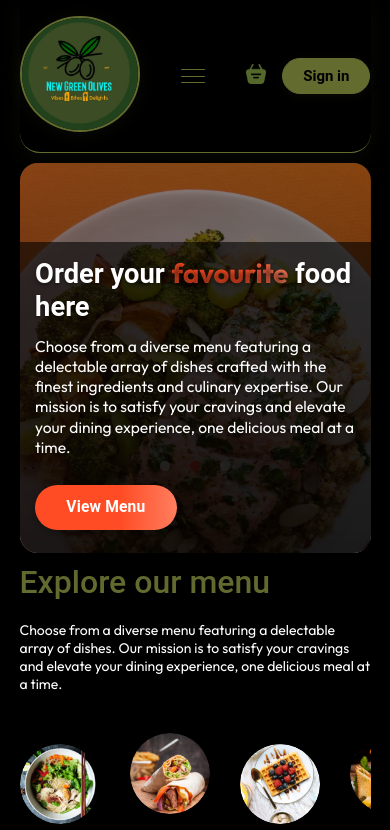
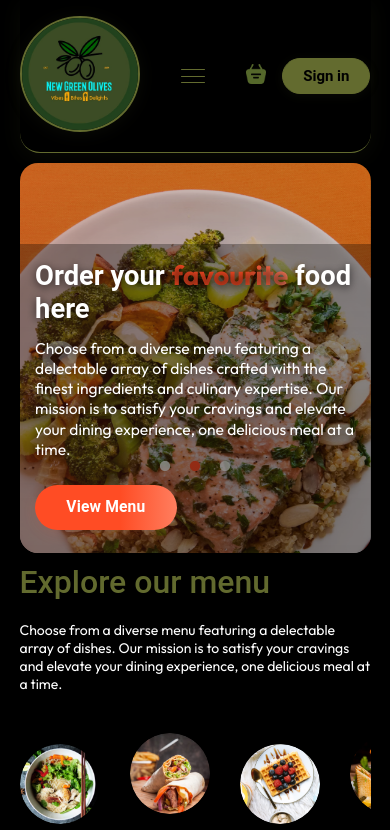
Before and after one commit to asimkamalk/greenolives, a React (Vite) app in the folder frontend/: page / in a window 390 px wide. Shown: the top 830 px of the page. Built offline with nearby package versions, Linux system fonts and the light colour scheme; no server answers.

Commit message:
header fixed

```diff
--- a/frontend/src/components/Header/Header.css
+++ b/frontend/src/components/Header/Header.css
@@ -2,9 +2,9 @@
     display: flex;
     align-items: center;
     justify-content: flex-start;
-    min-height: 420px;
-    padding: 48px 0;
-    margin: 30px auto;
+    min-height: 100vh; /* Changed from 420px to 100vh for full height */
+    padding: 0; /* Removed padding */
+    margin: 0 auto; /* Removed top/bottom margin */
     position: relative;
     border-radius: 32px;
     overflow: hidden;
@@ -21,7 +21,7 @@
 }
 
 .slider-item {
-    height: 420px;
+    height: 100vh; /* Changed from 420px to 100vh for full height */
     width: 100%;
 }
 
@@ -33,12 +33,12 @@
     background-repeat: no-repeat;
 }
 
-/* Replace the green gradient with a dark overlay */
+/* Replace the dark overlay with a much lighter one or remove it completely */
 .header-overlay {
     content: '';
     position: absolute;
     inset: 0;
-    background: linear-gradient(120deg, rgba(0,0,0,0.65) 60%, rgba(255,76,36,0.25) 100%);
+    background: linear-gradient(120deg, rgba(0,0,0,0.2) 0%, rgba(0,0,0,0) 100%);
     z-index: 1;
 }
 
@@ -179,7 +179,7 @@
         min-height: 320px;
     }
     .header-overlay {
-        background: linear-gradient(to bottom, rgba(0,0,0,0.4) 0%, rgba(0,0,0,0.7) 100%);
+        background: linear-gradient(to bottom, rgba(0,0,0,0.1) 0%, rgba(0,0,0,0.2) 100%);
     }
     .header-contents {
         max-width: 100%;
@@ -191,37 +191,22 @@
         padding: 5vw 4vw;
         position: absolute;
         align-items: flex-start;
-        background: rgba(0,0,0,0.6); /* Darker background for better text visibility */
+        background: rgba(0,0,0,0.3); /* Much lighter background */
         border-radius: 0 0 18px 18px;
     }
     .header-contents h2 {
         font-size: max(6vw, 22px);
         color: #fff;
         margin-bottom: 1vw; /* Reduced margin */
-        text-shadow: 0 2px 4px rgba(0,0,0,0.5); /* Added text shadow for better visibility */
+        text-shadow: 0 2px 8px rgba(0,0,0,0.7); /* Enhanced text shadow for visibility */
     }
     .header-contents p {
         font-size: max(3vw, 14px);
         margin-bottom: 2vw;
         color: #fff; /* Changed from #fffbe6 for better contrast */
         display: block;
-        text-shadow: 0 2px 4px rgba(0,0,0,0.5);
+        text-shadow: 0 2px 8px rgba(0,0,0,0.7); /* Enhanced text shadow for visibility */
         line-height: 1.4; /* Improved line height for readability */
-    }
-    .header-contents button {
-        padding: 3vw 7vw;
-        font-size: max(3vw, 15px);
-        margin-top: 1vw;
-        box-shadow: 0 4px 8px rgba(0,0,0,0.3); /* Enhanced shadow for better visibility */
-    }
-    /* Adjust slider dots position for mobile */
-    .slider-container .slick-dots {
-        bottom: 100px; /* Moved up to avoid overlap with content */
-    }
-    /* Hide arrows on mobile */
-    .slider-container .slick-prev,
-    .slider-container .slick-next {
-        display: none !important;
     }
 }
 
@@ -238,15 +223,18 @@
     }
     .header-contents {
         padding: 4vw 4vw 6vw 4vw; /* Added more padding at bottom */
+        background: rgba(0,0,0,0.3); /* Much lighter background */
     }
     .header-contents h2 {
         font-size: max(7vw, 20px); /* Increased font size */
         line-height: 1.2;
+        text-shadow: 0 2px 8px rgba(0,0,0,0.7); /* Enhanced text shadow for visibility */
     }
     .header-contents p {
         font-size: max(4vw, 13px); /* Increased font size */
         margin-bottom: 4vw;
         line-height: 1.3;
+        text-shadow: 0 2px 8px rgba(0,0,0,0.7); /* Enhanced text shadow for visibility */
     }
     .header-contents button {
         padding: 3.5vw 8vw; /* Larger button */
```
